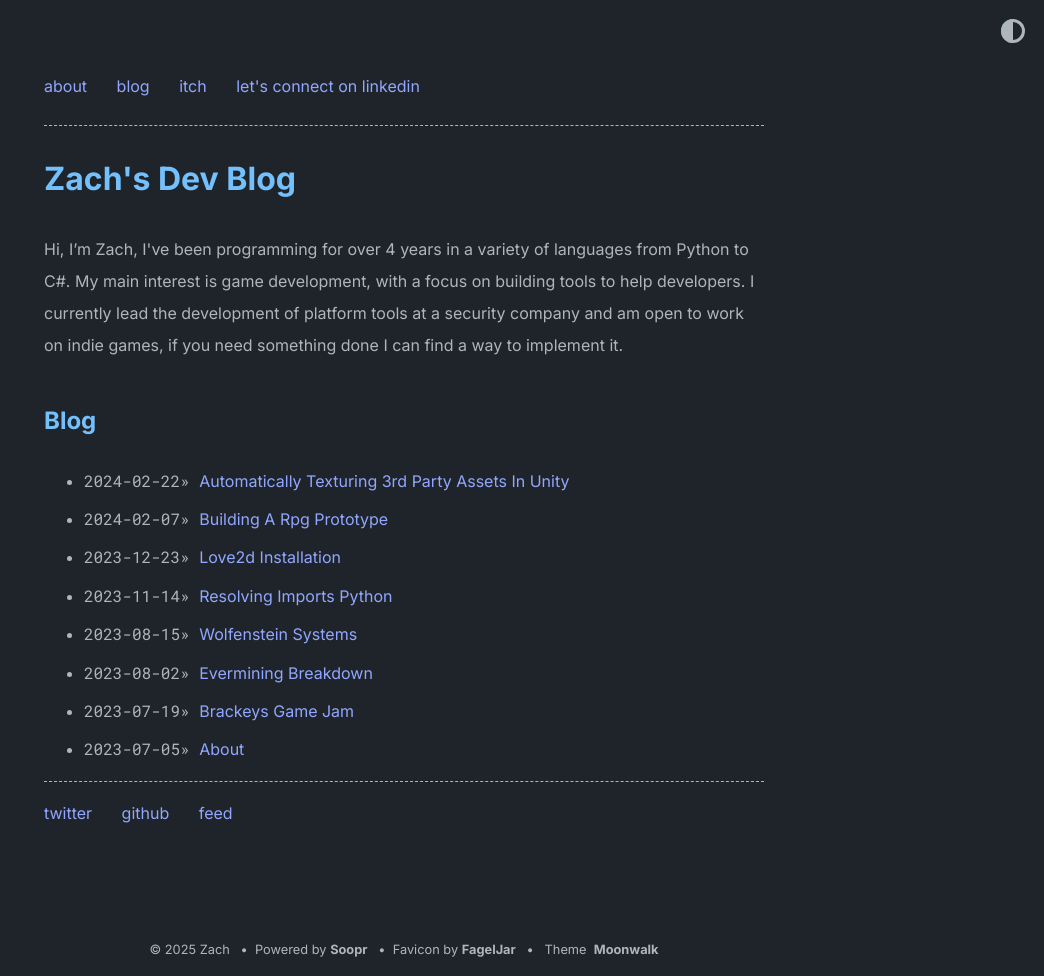
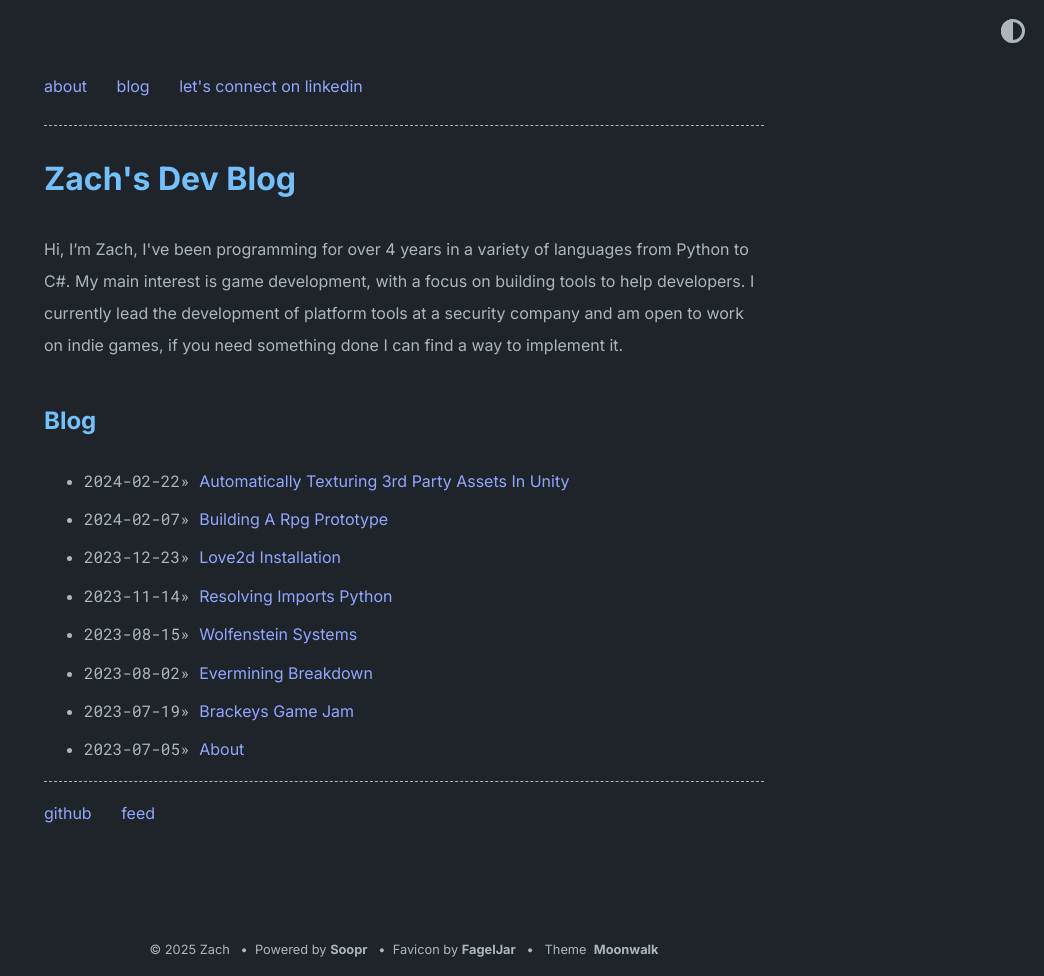
Before and after one commit to zbaileydev/zbaileydev.github.io, a Jekyll site: the page built from index.md, in a window 1280 px wide. Shown: the whole page, without its empty margins (236-1280 px from the left). Built offline with Jekyll 4.4.1, drawn with Linux system fonts in a browser that asks for light colours.

Commit message:
Update home.yml

```diff
--- a/_data/home.yml
+++ b/_data/home.yml
@@ -5,16 +5,10 @@ navbar_entries:
   - title: blog
     url: blog
 
-  - title: itch
-    url: https://puzzlezach.itch.io/
-
   - title: let's connect on linkedin
     url: https://www.linkedin.com/in/zbaileydev
 
 footer_entries:
-  - title: twitter
-    url: https://twitter.com/puzzlezach1
-
   - title: github
     url: https://github.com/zbaileydev
 
```
